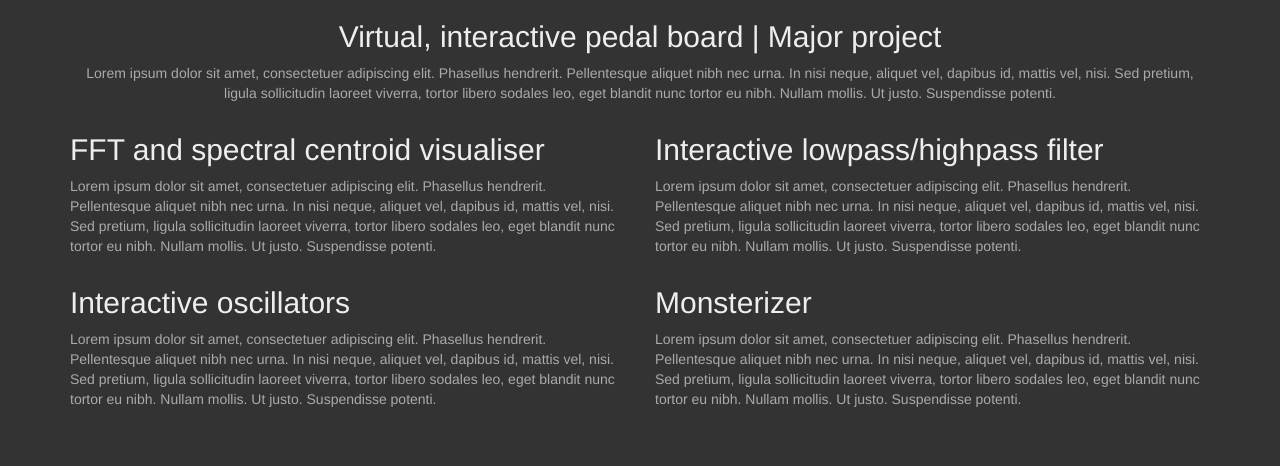
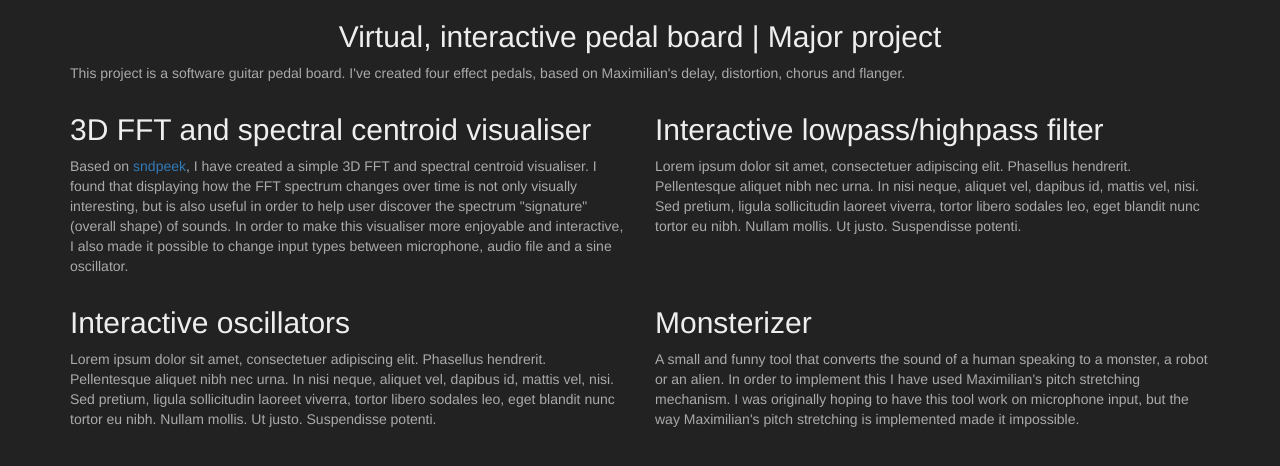
Before and after one commit to nevosegal/aavp, a plain HTML site: page index.html in a window 1280 px wide. Drawn offline with nearby package versions, Linux system fonts and the light colour scheme.

Commit message:
some text

```diff
--- a/index.html
+++ b/index.html
@@ -9,15 +9,16 @@
 <body>
     <div class="container">
         <div class="row">
-            <div class="text-center col-sm-12">
-              <h2>Virtual, interactive pedal board | Major project</h2>
-              <p>Lorem ipsum dolor sit amet, consectetuer adipiscing elit. Phasellus hendrerit. Pellentesque aliquet nibh nec urna. In nisi neque, aliquet vel, dapibus id, mattis vel, nisi. Sed pretium, ligula sollicitudin laoreet viverra, tortor libero sodales leo, eget blandit nunc tortor eu nibh. Nullam mollis. Ut justo. Suspendisse potenti.</p>
+            <div class="col-sm-12">
+              <h2 class="text-center">Virtual, interactive pedal board | Major project</h2>
+
+              <p>This project is a software guitar pedal board. I've created four effect pedals, based on Maximilian's delay, distortion, chorus and flanger.</p>
             </div>
         </div>
         <div class="row">
             <div class="col-sm-6">
-                <h2>FFT and spectral centroid visualiser</h2>
-                <p>Lorem ipsum dolor sit amet, consectetuer adipiscing elit. Phasellus hendrerit. Pellentesque aliquet nibh nec urna. In nisi neque, aliquet vel, dapibus id, mattis vel, nisi. Sed pretium, ligula sollicitudin laoreet viverra, tortor libero sodales leo, eget blandit nunc tortor eu nibh. Nullam mollis. Ut justo. Suspendisse potenti.</p>
+                <h2>3D FFT and spectral centroid visualiser</h2>
+                <p>Based on <a href="http://soundlab.cs.princeton.edu/software/sndpeek/">sndpeek</a>, I have created a simple 3D FFT and spectral centroid visualiser. I found that displaying how the FFT spectrum changes over time is not only visually interesting, but is also useful in order to help user discover the spectrum "signature" (overall shape) of sounds. In order to make this visualiser more enjoyable and interactive, I also made it possible to change input types between microphone, audio file and a sine oscillator.</p>
             </div>
             <div class="col-sm-6">
                 <h2>Interactive lowpass/highpass filter</h2>
@@ -31,7 +32,7 @@
             </div>
             <div class="col-sm-6">
                 <h2>Monsterizer</h2>
-                <p>Lorem ipsum dolor sit amet, consectetuer adipiscing elit. Phasellus hendrerit. Pellentesque aliquet nibh nec urna. In nisi neque, aliquet vel, dapibus id, mattis vel, nisi. Sed pretium, ligula sollicitudin laoreet viverra, tortor libero sodales leo, eget blandit nunc tortor eu nibh. Nullam mollis. Ut justo. Suspendisse potenti.</p>
+                <p>A small and funny tool that converts the sound of a human speaking to a monster, a robot or an alien. In order to implement this I have used Maximilian's pitch stretching mechanism. I was originally hoping to have this tool work on microphone input, but the way Maximilian's pitch stretching is implemented made it impossible.</p>
             </div>
         </div>
     </div>
--- a/style.css
+++ b/style.css
@@ -1,5 +1,5 @@
 body{
-    background-color: #333;
+    background-color: #222;
 }
 h1,h2,h3,h4,h5{
     color: #eee;
```
